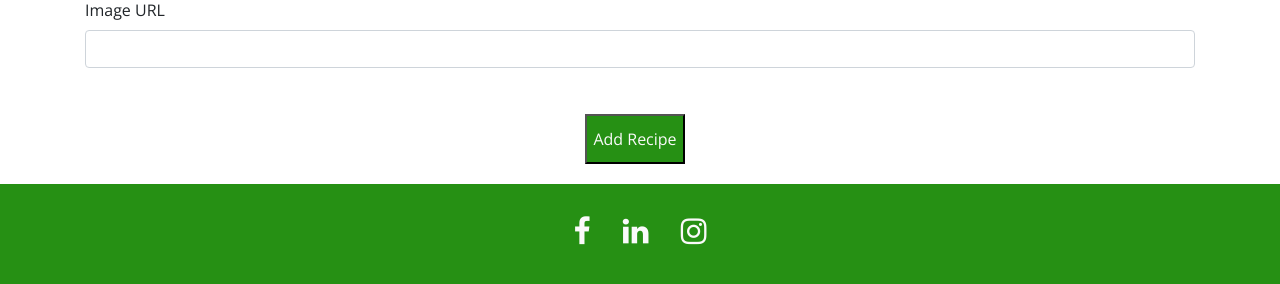
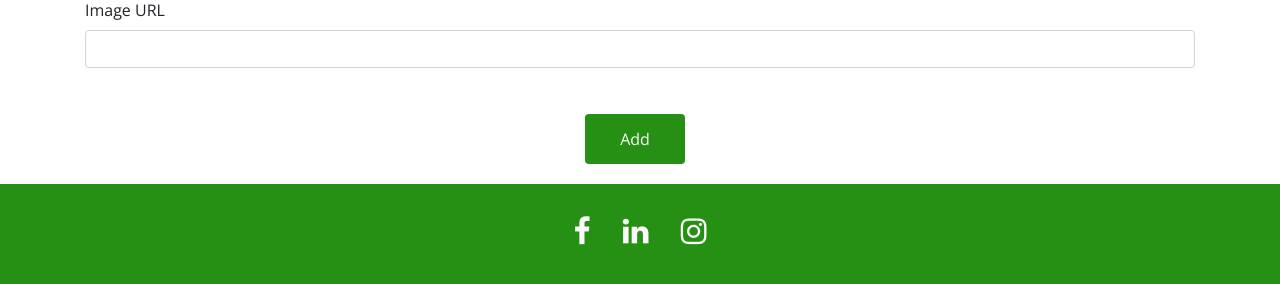
Before and after one commit to Code-Institute-Submissions/mendesfsweden-MilestoneProject3, a Flask app: page /add_recipe in a window 1280 px wide. Shown: the part 921-1205 px from the top of the page. Run offline with Flask 2, Linux system fonts and the light colour scheme; data that the repository does not hold is empty; some libraries are stand-ins or nearby versions.

Commit message:
edited butto on add_recipe.html

```diff
--- a/templates/add_recipe.html
+++ b/templates/add_recipe.html
@@ -40,7 +40,7 @@
     <input name="image" type="url" class="form-control" id="image" required>
   </div>
   <div class="text-center">
-  <button class="btn-edit" type="submit">Add Recipe</button>
+  <button class="btn btn-edit" type="submit">Add</button>
   </div>
 </form>
 </div>
```
